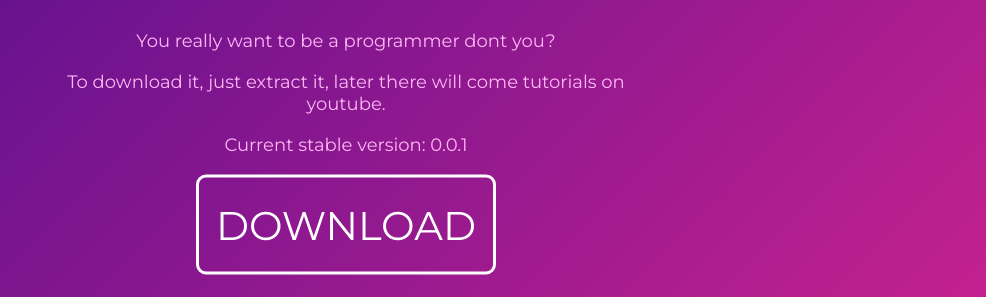
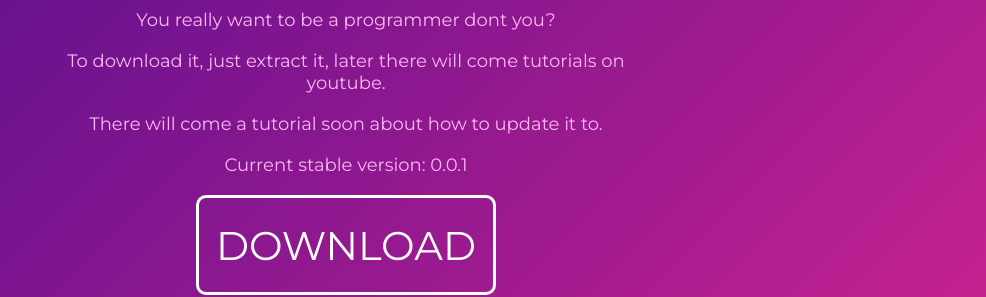
Before and after one commit to BeGamess/scriptex, a plain HTML site: page download.html in a window 1280 px wide. Shown: the part 131-428 px from the top of the page, 294-1280 px from the left. Drawn offline with Linux system fonts and the light colour scheme.

Commit message:
Update download.html

```diff
--- a/download.html
+++ b/download.html
@@ -26,6 +26,8 @@
                 <p>You really want to be a programmer dont you?</p>
                 <br>
                 <p>To download it, just extract it, later there will come tutorials on youtube.</p>
+                <br>
+                <p>There will come a tutorial soon about how to update it to.</p>
                 <br>
                 <p>Current stable version: 0.0.1</p>
                 <br>
```
